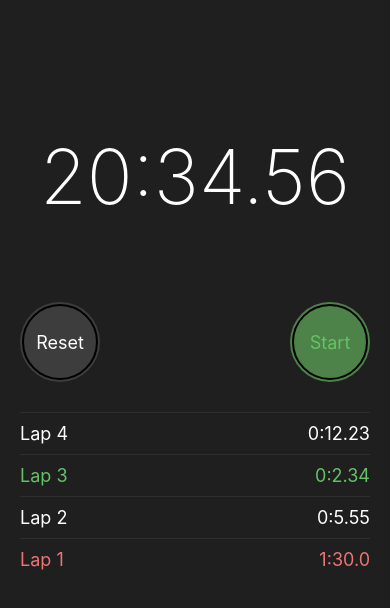
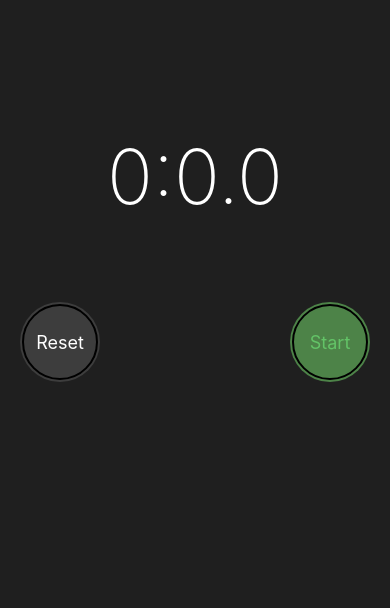
Before and after one commit to MatthieuNadeau96/Stopwatch-app, a React Native app: screen / in a window 390 px wide. Shown: the top 608 px of the page. Built offline with nearby package versions, Linux system fonts and the light colour scheme.

Commit message:
Implemented state

```diff
--- a/App.js
+++ b/App.js
@@ -1,11 +1,6 @@
 import React, {Component} from 'react'
 import {Platform, StyleSheet, Text, View, ScrollView} from 'react-native'
 import moment from 'moment'
-
-const DATA = {
-  timer: 1234567,
-  laps: [ 12234, 2345, 5555, 90009]
-}
 
 function Timer({ interval, style }) {
   const duration = moment.duration(interval)
@@ -73,15 +68,22 @@ function ButtonsRow({ children }) {
 }
 
 export default class App extends Component {
+  state = {
+    start: 0,
+    now: 0,
+    laps: [],
+  }
   render() {
+    const { now, start, laps } = this.state
+    const timer = now - start
     return (
       <View style={styles.container}>
-        <Timer interval={DATA.timer} style={styles.timer}/>
+        <Timer interval={timer} style={styles.timer}/>
         <ButtonsRow>
           <RoundButton title='Reset' color='#ffffff' background='#3d3d3d'/>
           <RoundButton title='Start' color='#63c367' background='#4d8348'/>
         </ButtonsRow>
-        <LapsTable laps={DATA.laps} />
+        <LapsTable laps={laps} />
       </View>
     )
   }
```
